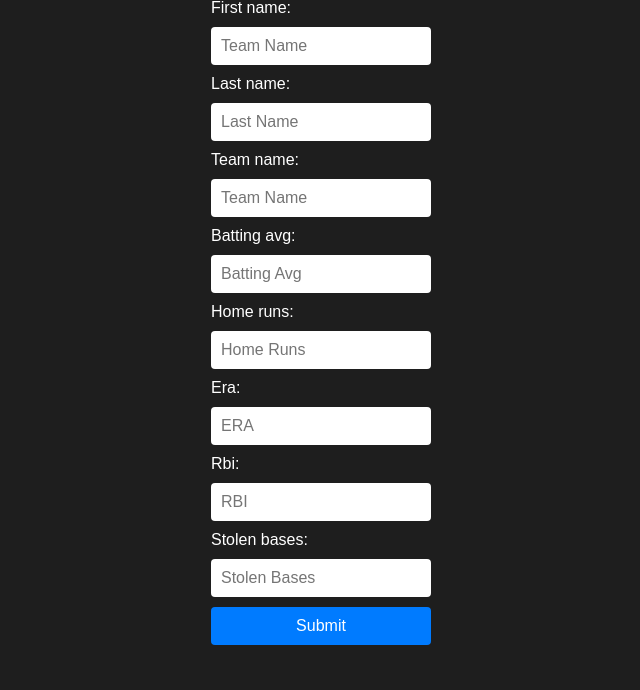
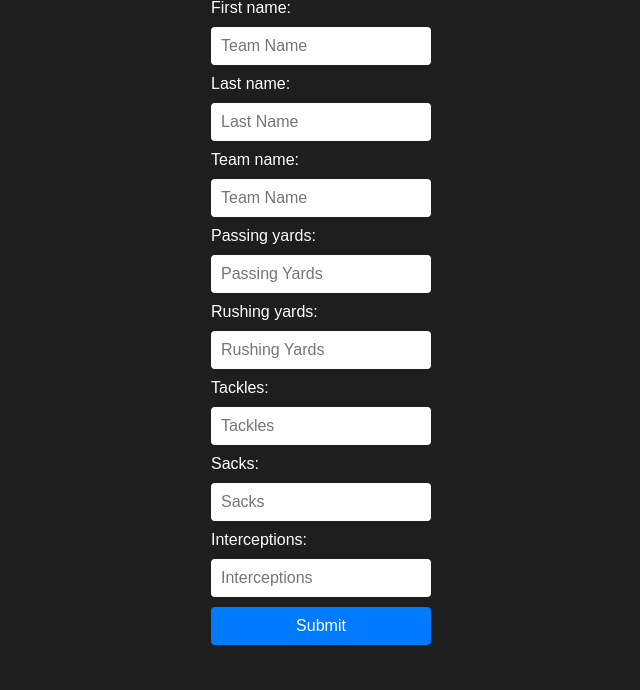
Before and after one commit to BenBiehl/Sports-Database, a Django app: page /Baseball/add_athlete/ in a window 1280 px wide. Shown: the part 110-800 px from the top of the page, without its empty margins (319-959 px from the left). Run offline with Django 5.2, Linux system fonts and the light colour scheme.

Commit message:
add athletes for every sport works now

```diff
--- a/main/forms.py
+++ b/main/forms.py
@@ -47,3 +47,54 @@ class BaseballForm(forms.Form):
     stolen_bases = forms.IntegerField(
         widget=forms.TextInput(attrs={'placeholder': 'Stolen Bases', 'style': 'width: 200px;'})
     )
+
+class BasketballForm(forms.Form):
+    points_pg = forms.FloatField(
+        widget=forms.TextInput(attrs={'placeholder': 'Points PG', 'style': 'width: 200px;'})
+    )
+    assists_pg = forms.FloatField(
+        widget=forms.TextInput(attrs={'placeholder': 'Assists PG', 'style': 'width: 200px;'})
+    )
+    rebounds_pg = forms.FloatField(
+        widget=forms.TextInput(attrs={'placeholder': 'Rebounds PG', 'style': 'width: 200px;'})
+    )
+    threepoint_perc = forms.FloatField(
+        widget=forms.TextInput(attrs={'placeholder': 'Three Point %', 'style': 'width: 200px;'})
+    )
+    freethrow_perc = forms.FloatField(
+        widget=forms.TextInput(attrs={'placeholder': 'Free Throw %', 'style': 'width: 200px;'})
+    )
+
+class SoccerForm(forms.Form):
+    goals_scored = forms.IntegerField(
+        widget=forms.TextInput(attrs={'placeholder': 'Goals Scored', 'style': 'width: 200px;'})
+    )
+    shots = forms.IntegerField(
+        widget=forms.TextInput(attrs={'placeholder': 'Shots', 'style': 'width: 200px;'})
+    )
+    saves = forms.IntegerField(
+        widget=forms.TextInput(attrs={'placeholder': 'Saves', 'style': 'width: 200px;'})
+    )
+    fouls = forms.IntegerField(
+        widget=forms.TextInput(attrs={'placeholder': 'Fouls', 'style': 'width: 200px;'})
+    )
+    minutes_played = forms.IntegerField(
+        widget=forms.TextInput(attrs={'placeholder': 'Minutes Played', 'style': 'width: 200px;'})
+    )
+
+class FootballForm(forms.Form):
+    passing_yards = forms.IntegerField(
+        widget=forms.TextInput(attrs={'placeholder': 'Passing Yards', 'style': 'width: 200px;'})
+    )
+    rushing_yards = forms.IntegerField(
+        widget=forms.TextInput(attrs={'placeholder': 'Rushing Yards', 'style': 'width: 200px;'})
+    )
+    tackles = forms.IntegerField(
+        widget=forms.TextInput(attrs={'placeholder': 'Tackles', 'style': 'width: 200px;'})
+    )
+    sacks = forms.IntegerField(
+        widget=forms.TextInput(attrs={'placeholder': 'Sacks', 'style': 'width: 200px;'})
+    )
+    interceptions = forms.IntegerField(
+        widget=forms.TextInput(attrs={'placeholder': 'Interceptions', 'style': 'width: 200px;'})
+    )
--- a/main/templates/main/add_athlete.html
+++ b/main/templates/main/add_athlete.html
@@ -14,7 +14,7 @@
         {% csrf_token %}
         {{ athlete_form }}
         {% csrf_token %}
-        {{ baseball_form }}
+        {{ sport_form }}
         <input type="submit" value="Submit" class="btn-submit">
     </form>
 </body>
--- a/main/views.py
+++ b/main/views.py
@@ -4,7 +4,7 @@ from django.db.models import F
 from django.contrib import messages
 
 from .models import User, GlobalStat, Athlete, BaseballStat, BasketballStat, FootballStat, SoccerStat
-from .forms import LogSignForm, ProfileForm, AddAthleteForm, BaseballForm
+from .forms import LogSignForm, ProfileForm, AddAthleteForm, BaseballForm, BasketballForm, SoccerForm, FootballForm
 
 # Page Request Functions
 def landing_page(request):
@@ -151,39 +151,71 @@ def sports_page(request, sport):
     return render(request, "main/sports_page.html", context)
 
 def add_athlete(request, sport):
-    if request.method == "POST":
+    athlete_form = AddAthleteForm(request.POST or None)
+    sport_form = None
+
+    if sport == "baseball":
+        sport_form = BaseballForm(request.POST or None)
+    elif sport == "basketball":
+        sport_form = BasketballForm(request.POST or None)
+    elif sport == "soccer":
+        sport_form = SoccerForm(request.POST or None)
+    else:
+        sport_form = FootballForm(request.POST or None)
+
+    if request.method == "POST" and athlete_form.is_valid() and sport_form and sport_form.is_valid():
+        athlete = Athlete(
+            firstName=athlete_form.cleaned_data['first_name'],
+            lastName=athlete_form.cleaned_data['last_name'],
+            teamName=athlete_form.cleaned_data['team_name'],
+            sport=sport.capitalize()
+        )
+        athlete.save()
+
         if sport == "baseball":
-            athlete_form = AddAthleteForm(request.POST)
-            baseball_form = BaseballForm(request.POST)
+            BaseballStat.objects.create(
+                athlete=athlete,
+                battingAvg=sport_form.cleaned_data['batting_avg'],
+                homeRuns=sport_form.cleaned_data['home_runs'],
+                era=sport_form.cleaned_data['era'],
+                rbi=sport_form.cleaned_data['rbi'],
+                stolenBases=sport_form.cleaned_data['stolen_bases']
+            )
+        elif sport == "basketball":
+            BasketballStat.objects.create(
+                athlete=athlete,
+                pointsPG=sport_form.cleaned_data['points_pg'],
+                assistsPG=sport_form.cleaned_data['assists_pg'],
+                reboundsPG=sport_form.cleaned_data['rebounds_pg'],
+                threePPerc=sport_form.cleaned_data['threepoint_perc'],
+                freeThrowPerc=sport_form.cleaned_data['freethrow_perc']
+            )
+        elif sport == "soccer":
+            SoccerStat.objects.create(
+                athlete=athlete,
+                goalsScored=sport_form.cleaned_data['goals_scored'],
+                shots=sport_form.cleaned_data['shots'],
+                saves=sport_form.cleaned_data['saves'],
+                fouls=sport_form.cleaned_data['fouls'],
+                minutesPlayed=sport_form.cleaned_data['minutes_played']
+            )
+        else:
+            FootballStat.objects.create(
+                athlete=athlete,
+                passingYards=sport_form.cleaned_data['passing_yards'],
+                rushingYards=sport_form.cleaned_data['rushing_yards'],
+                tackles=sport_form.cleaned_data['tackles'],
+                sacks=sport_form.cleaned_data['sacks'],
+                interceptions=sport_form.cleaned_data['interceptions']
+            )
 
-            if athlete_form.is_valid() and baseball_form.is_valid():
-                athlete = Athlete(
-                    firstName = athlete_form.cleaned_data['first_name'],
-                    lastName = athlete_form.cleaned_data['last_name'],
-                    teamName = athlete_form.cleaned_data['team_name'],
-                    sport = 'Baseball'
-                )
-                athlete.save()
+        return redirect('sports_page', sport)
 
-                baseball_stats =  BaseballStat(
-                    athlete=athlete,
-                    battingAvg = baseball_form.cleaned_data['batting_avg'],
-                    homeRuns = baseball_form.cleaned_data['home_runs'],
-                    era = baseball_form.cleaned_data['era'],
-                    rbi = baseball_form.cleaned_data['rbi'],
-                    stolenBases = baseball_form.cleaned_data['stolen_bases']
-                )
-                baseball_stats.save()
-
-                return redirect('sports_page', 'baseball')
-    else:
-        athlete_form = AddAthleteForm()
-        baseball_form = BaseballForm()
-
+    # Context setup for GET request or form errors
     context = {
         "sport": sport,
         "athlete_form": athlete_form,
-        "baseball_form": baseball_form
+        "sport_form": sport_form
     }
 
     return render(request, "main/add_athlete.html", context)
```
Also changed, not shown: db.sqlite3.
